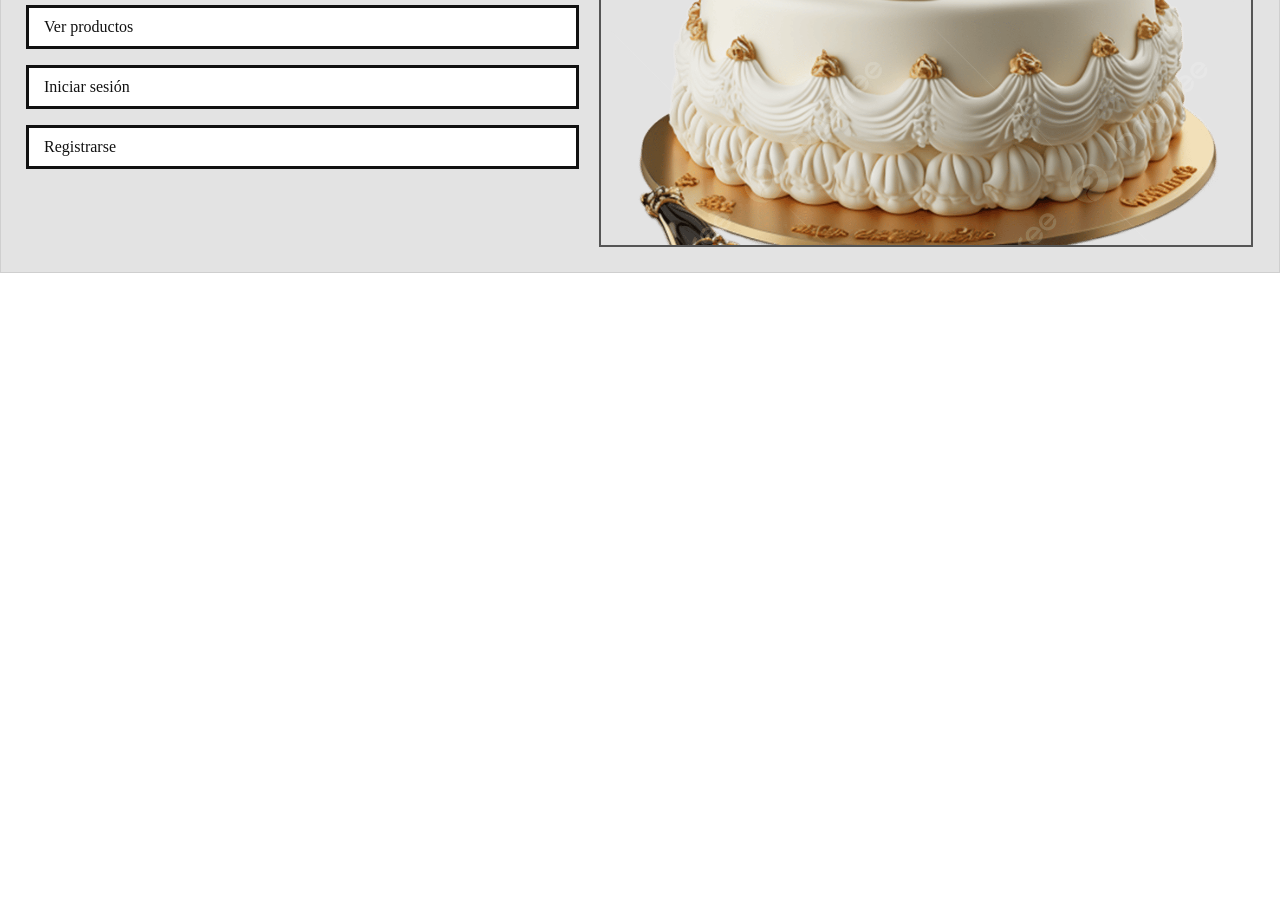
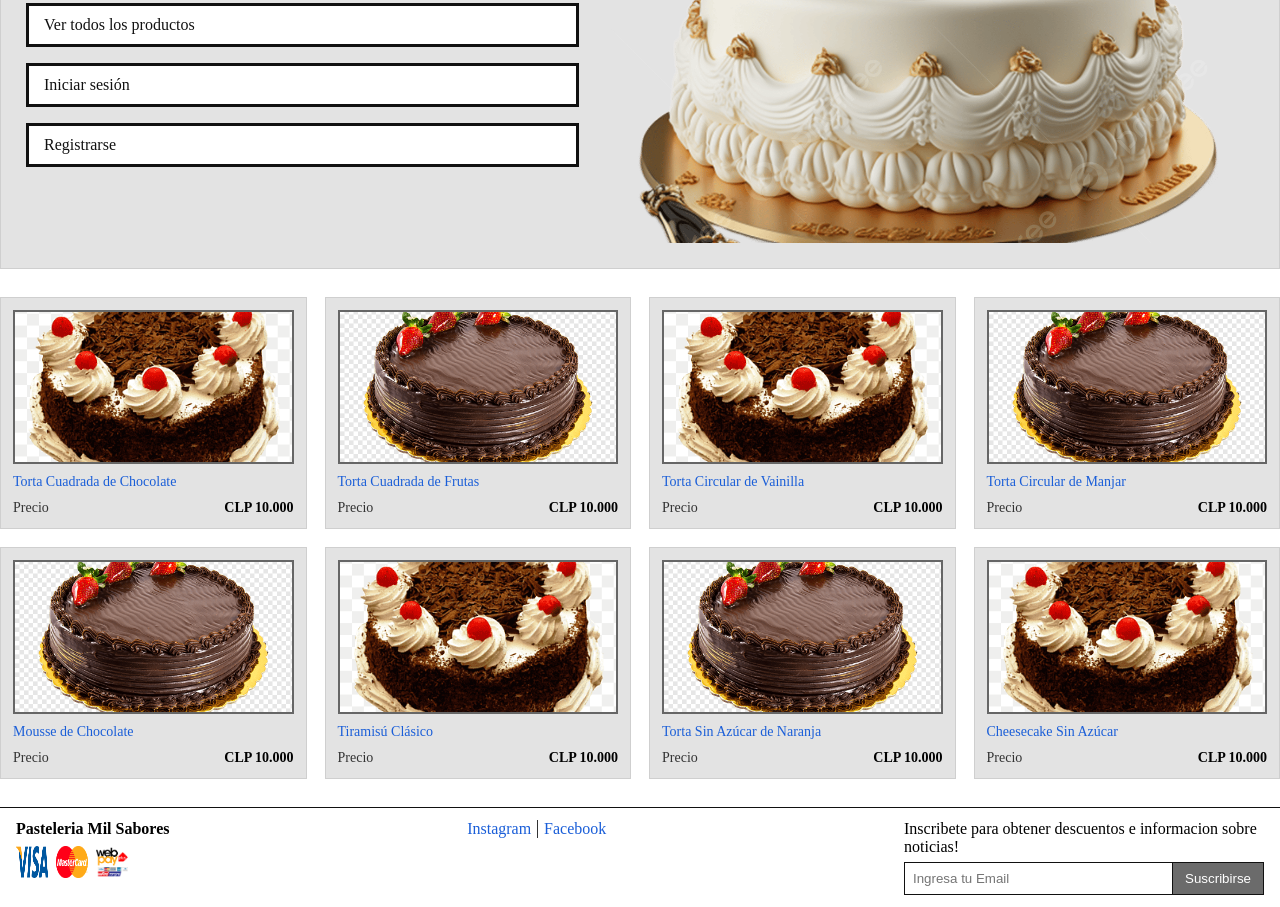
Before and after one commit to th3usz/FullStack-TiendaPasteleria, a plain HTML site: page index.html in a window 1280 px wide. Shown: the part 323-1230 px from the top of the page. Before the commit the page ends 800 px from the top, so only its background shows below. Drawn offline with Linux system fonts and the light colour scheme.

Commit message:
Catalogo de productos y footer

```diff
--- a/assets/styles/styles.css
+++ b/assets/styles/styles.css
@@ -75,7 +75,7 @@ body {
 
     h1 {
       margin: 0;
-      font-size: 40px; /* similar al mockup */
+      font-size: 40px;
     }
 
     p {
@@ -106,7 +106,130 @@ body {
       max-width: 650px;   /* tope horizontal */
       max-height: 450px;  /* tope vertical */
       object-fit: cover;
-      border: 2px solid #555; /* marco de la imagen como en el wireframe */
     }
   }
 }
+
+
+/* Catálogo */
+.catalogo {
+  display: grid;
+  grid-template-columns: auto auto auto auto;
+  gap: 18px;
+  margin: 28px 0;
+
+  .producto {
+    background: #e3e3e3;
+    border: 1px solid #cfcfcf;
+    padding: 12px;
+    display: flex;
+    flex-direction: column;
+    gap: 10px;
+
+    .producto-media {
+      border: 2px solid #666;
+      height: 150px;
+      display: flex;
+      align-items: center;
+      justify-content: center;
+
+      img {
+        width: 100%;
+        height: 100%;
+        object-fit: cover;
+      }
+    }
+
+    .producto-titulo {
+      color: #1a5ed8;
+      text-decoration: none;
+      font-size: 14px;
+
+      &:hover {
+        text-decoration: underline;
+      }
+    }
+
+    .producto-fila {
+      display: flex;
+      justify-content: space-between;
+      align-items: center;
+      gap: 12px;
+
+      .producto-attrs {
+        color: #333;
+        font-size: 14px;
+      }
+
+      .producto-precio {
+        font-weight: 600;
+        font-size: 14px;
+      }
+    }
+  }
+}
+
+.footer {
+  border-top: 1px solid #111;
+  padding: 12px 16px;
+  display: flex;
+  align-items: flex-start;
+  justify-content: space-between;
+  gap: 16px;
+}
+
+.footer-left {
+  display: flex;
+  flex-direction: column;
+  gap: 8px;
+}
+
+.payments {
+  display: flex;
+  gap: 8px;
+}
+.payments img {
+  width: 32px;
+  height: auto;
+  display: block;
+}
+
+.footer-links {
+  display: flex;
+  align-items: center;
+  gap: 0;
+}
+.footer-links a {
+  color: #1a5ed8;
+  text-decoration: none;
+  padding: 0 6px;
+  border-right: 1px solid #333;
+}
+.footer-links a:last-child {
+  border-right: 0;
+}
+
+.newsletter {
+  display: flex;
+  flex-direction: column;
+  gap: 6px;
+  max-width: 360px;
+  width: 100%;
+}
+.newsletter-row {
+  display: flex;
+}
+.newsletter-row input {
+  flex: 1;
+  padding: 8px;
+  border: 1px solid #111;
+  border-right: 0;
+  outline: none;
+}
+.newsletter-row button {
+  padding: 8px 12px;
+  border: 1px solid #111;
+  background: #6b6b6b;
+  color: #fff;
+  cursor: pointer;
+}
--- a/index.html
+++ b/index.html
@@ -30,13 +30,12 @@
       <a href="#" class="cart">
         <img src="assets/images/carrito.png" width="30" alt="Carrito" />
         <span>Carro (0)</span>
-      </a>
+    </a>
 
     </nav>
   </header>
 
 <main class="container">
-
   <!-- HERO -->
     <section class="hero">
     <div class="hero-info">
@@ -48,17 +47,136 @@
         y fomentamos la creatividad en la repostería.
         </p>
 
-        <a href="#" class="hero-boton">Ver productos</a>
+        <a href="#" class="hero-boton">Ver todos los productos</a>
         <a href="#" class="hero-boton">Iniciar sesión</a>
         <a href="#" class="hero-boton">Registrarse</a>
 
     </div>
-
     <div class="hero-media">
         <img src="assets/images/pastel_hero.png" alt="pastel" />
     </div>
     </section>
+  </main>
 
-  </main>
+
+
+</section>
+
+<section class="catalogo">
+  <!-- Tarjeta -->
+  <article class="producto">
+    <div class="producto-media">
+      <img src="assets/images/pastel-1.png">
+    </div>
+    <a href="#" class="producto-titulo">Torta Cuadrada de Chocolate</a>
+    <div class="producto-fila">
+      <span class="producto-attrs">Precio</span>
+      <span class="producto-precio">CLP 10.000</span>
+    </div>
+  </article>
+
+  <article class="producto">
+    <div class="producto-media">
+      <img src="assets/images/pastel-2.png">
+    </div>
+    <a href="#" class="producto-titulo">Torta Cuadrada de Frutas</a>
+    <div class="producto-fila">
+      <span class="producto-attrs">Precio</span>
+      <span class="producto-precio">CLP 10.000</span>
+    </div>
+  </article>
+
+  <article class="producto">
+    <div class="producto-media">
+      <img src="assets/images/pastel-1.png">
+    </div>
+    <a href="#" class="producto-titulo">Torta Circular de Vainilla</a>
+    <div class="producto-fila">
+      <span class="producto-attrs">Precio</span>
+      <span class="producto-precio">CLP 10.000</span>
+    </div>
+  </article>
+
+  <article class="producto">
+    <div class="producto-media">
+      <img src="assets/images/pastel-2.png">
+    </div>
+    <a href="#" class="producto-titulo">Torta Circular de Manjar</a>
+    <div class="producto-fila">
+      <span class="producto-attrs">Precio</span>
+      <span class="producto-precio">CLP 10.000</span>
+    </div>
+  </article>
+
+  <article class="producto">
+    <div class="producto-media">
+      <img src="assets/images/pastel-2.png">
+    </div>
+    <a href="#" class="producto-titulo">Mousse de Chocolate</a>
+    <div class="producto-fila">
+      <span class="producto-attrs">Precio</span>
+      <span class="producto-precio">CLP 10.000</span>
+    </div>
+  </article>
+
+  <article class="producto">
+    <div class="producto-media">
+      <img src="assets/images/pastel-1.png">
+    </div>
+    <a href="#" class="producto-titulo">Tiramisú Clásico</a>
+    <div class="producto-fila">
+      <span class="producto-attrs">Precio</span>
+      <span class="producto-precio">CLP 10.000</span>
+    </div>
+  </article>
+
+  <article class="producto">
+    <div class="producto-media">
+      <img src="assets/images/pastel-2.png">
+    </div>
+    <a href="#" class="producto-titulo">Torta Sin Azúcar de Naranja</a>
+    <div class="producto-fila">
+      <span class="producto-attrs">Precio</span>
+      <span class="producto-precio">CLP 10.000</span>
+    </div>
+  </article>
+
+  <article class="producto">
+    <div class="producto-media">
+      <img src="assets/images/pastel-1.png">
+    </div>
+    <a href="#" class="producto-titulo">Cheesecake Sin Azúcar</a>
+    <div class="producto-fila">
+      <span class="producto-attrs">Precio</span>
+      <span class="producto-precio">CLP 10.000</span>
+    </div>
+  </article>
+</section>
+
+<footer class="footer">
+  <div class="footer-left">
+    <strong>Pasteleria Mil Sabores</strong>
+    <div class="payments">
+      <img src="assets/images/Visa_Logo.png" alt="Visa">
+      <img src="assets/images/mastercard.png" alt="Mastercard">
+      <img src="assets/images/webpay.png" alt="WebPay">
+    </div>
+  </div>
+
+  <nav class="footer-links" aria-label="Categorías">
+    <a href="#">Instagram</a>
+    <a href="#">Facebook</a>
+  </nav>
+
+  <form class="newsletter">
+    <label for="news-email" class="newsletter-label">Inscribete para obtener descuentos e informacion sobre noticias!</label>
+    <div class="newsletter-row">
+      <input id="news-email" type="email" placeholder="Ingresa tu Email" required>
+      <button type="submit">Suscribirse</button>
+    </div>
+  </form>
+</footer>
+
+
 </body>
 </html>
```
Also changed, not shown: assets/images/Visa_Logo.png (added), assets/images/mastercard.png (added), assets/images/pastel-1.png (added), assets/images/pastel-2.png (added), assets/images/webpay.png (added).
